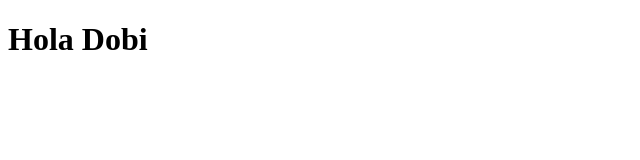
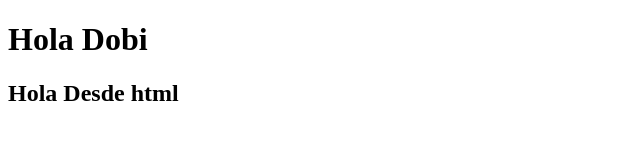
Before and after one commit to EmelyDiaz7105/Git5, a plain HTML site: page index.html in a window 1280 px wide. Shown: the whole page, without its empty margins (0-640 px from the left). Drawn offline with Linux system fonts and the light colour scheme.

```diff
--- a/index.html
+++ b/index.html
@@ -7,5 +7,6 @@
 </head>
 <body>
     <h1>Hola Dobi</h1>
+    <h2> Hola Desde html</h2>
 </body>
 </html>
```
